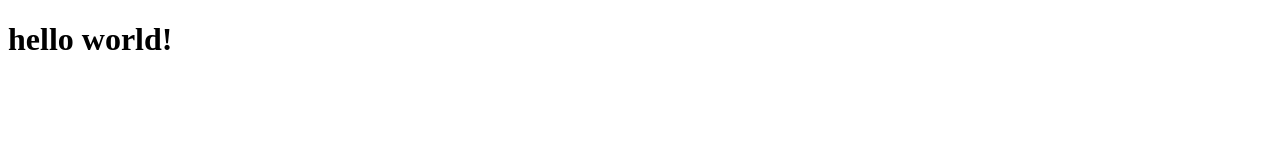
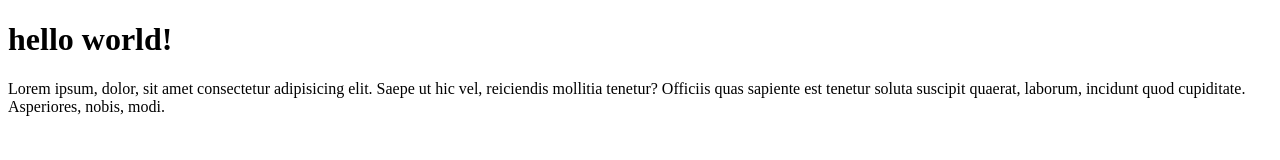
Before and after one commit to ryvasa/ryanos-git-test, a plain HTML site: page index.html in a window 1280 px wide. Drawn offline with Linux system fonts and the light colour scheme.

Commit message:
menambahkan paragraf

```diff
--- a/index.html
+++ b/index.html
@@ -7,6 +7,6 @@
 </head>
 <body>
 	<h1>hello world!</h1>
-
+	<p>Lorem ipsum, dolor, sit amet consectetur adipisicing elit. Saepe ut hic vel, reiciendis mollitia tenetur? Officiis quas sapiente est tenetur soluta suscipit quaerat, laborum, incidunt quod cupiditate. Asperiores, nobis, modi.</p>
 </body>
 </html>
```
